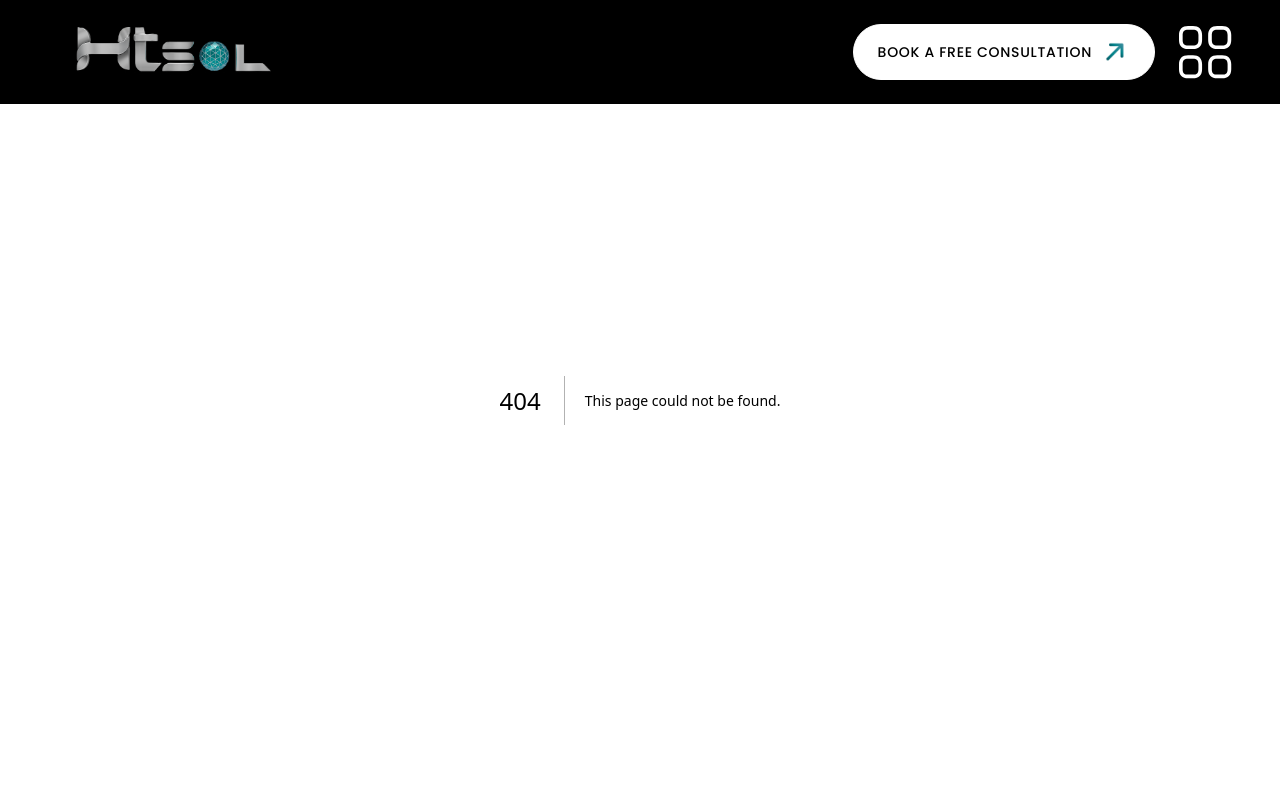
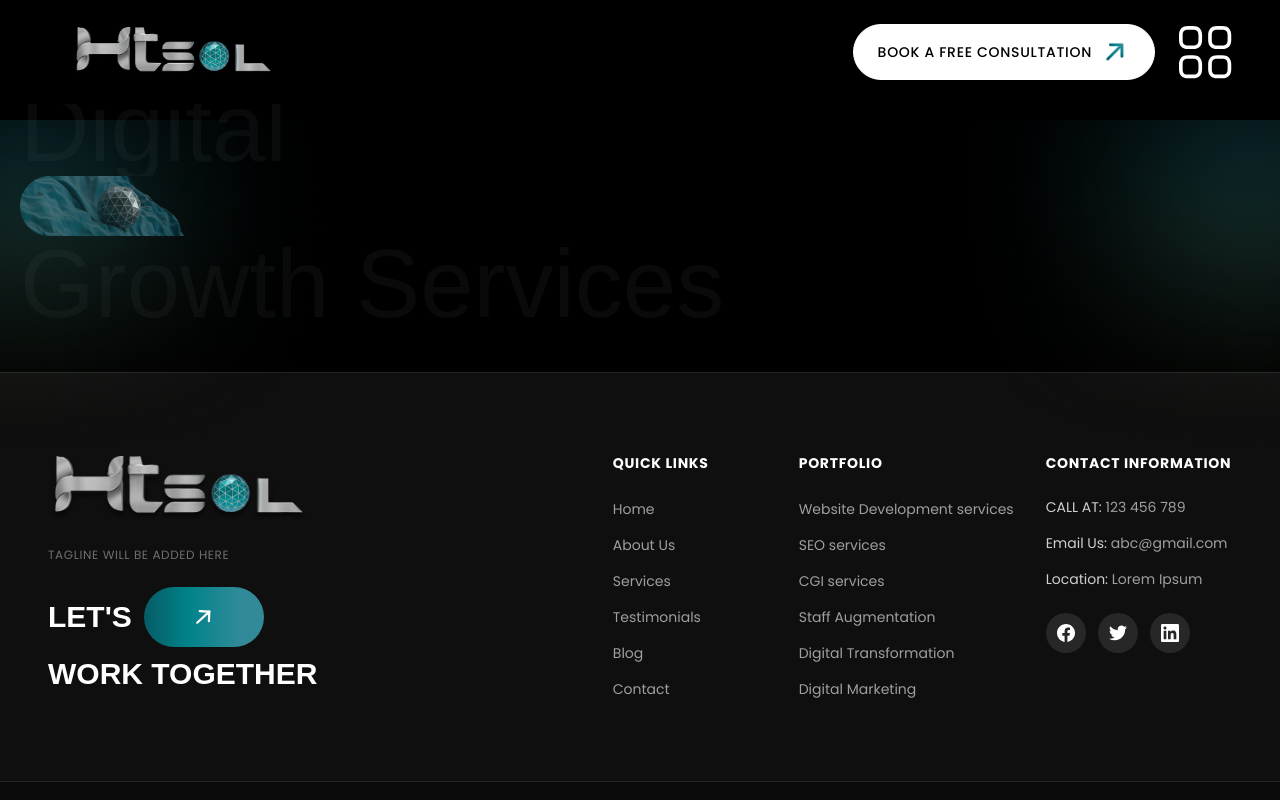
Before and after one commit to faseeh-htsols/htsols, a Next.js app: page /services in a window 1280 px wide. Before the commit this address had no page. Shown: the top 800 px of the page. Built offline with nearby package versions, Linux system fonts and the light colour scheme; a web font is replaced by a local one.

Commit message:
changes in homepge divider  section

```diff
--- /dev/null
+++ b/src/app/services/page.tsx
@@ -0,0 +1,12 @@
+import ServicesMain from "@/views/services/main";
+import React from "react";
+
+const ServicesPage = () => {
+  return (
+    <>
+      <ServicesMain />
+    </>
+  );
+};
+
+export default ServicesPage;
--- a/src/views/home/AboutSection.tsx
+++ b/src/views/home/AboutSection.tsx
@@ -6,15 +6,15 @@ import HeadingTwo from "@/components/ui/heading-two";
 
 export const AboutSection: React.FC = () => {
   return (
-    <section className="relative bg-black py-20 overflow-hidden">
+    <section className="relative bg-black py-20  [clip-path:polygon(0_0,100%_0,100%_97%,0_100%)]">
       {/* Top accent line */}
       {/* <div className="absolute top-0 left-0 right-0 h-1 bg-gradient-to-r from-transparent via-primary to-transparent" /> */}
-      <div
-        className="pointer-events-none absolute -top-5 left-0 h-10 w-[140%]
+      {/* <div
+        className="pointer-events-none absolute bottom-0 left-0 h-[3%] w-full
            bg-[linear-gradient(90deg,#075B65_0%,#00838A_37.02%,#328A99_81.25%)]
-           [clip-path:polygon(0_63%,100%_0,100%_55%,0_100%)]
+           [clip-path:polygon(0_0,100%_0,100%_97%,0_100%)]
            opacity-90"
-      ></div>
+      ></div> */}
 
       <div className="max-w-[1600px] mx-auto px-6 md:px-12">
         <div className="flex lg:flex-row flex-col gap-12">
@@ -64,8 +64,13 @@ export const AboutSection: React.FC = () => {
                 className="w-[50px] h-[50px] lg:w-[100px] lg:h-[100px]"
               />
             </div>
-            <div className="w-full h-full min-h-[300px]">
-              <Image src={"/about-two.png"} alt="image" fill />
+            <div className="w-full relative h-full min-h-[300px]">
+              <Image
+                src={"/about-two.png"}
+                alt="image"
+                className="object-cover"
+                fill
+              />
             </div>
           </div>
         </div>
--- a/src/views/home/ServicesSection.tsx
+++ b/src/views/home/ServicesSection.tsx
@@ -45,12 +45,11 @@ const services: ServiceCard[] = [
 
 export const ServicesSection: React.FC = () => {
   return (
-    <section className="relative bg-tertiary py-20 overflow-hidden">
+    <section className="relative bg-tertiary py-20 overflow-visible  -mt-[3%] [clip-path:polygon(0_3%,100%_0,100%_100%,0_100%)]">
       <div
-        className="pointer-events-none absolute -top-5 left-0 h-10 w-[140%]
+        className="pointer-events-none absolute z-2 top-0 left-0 h-7 -rotate-1 w-full
            bg-[linear-gradient(90deg,#075B65_0%,#00838A_37.02%,#328A99_81.25%)]
-           [clip-path:polygon(0_63%,100%_0,100%_55%,0_100%)]
-           opacity-90"
+          "
       ></div>
 
       {/* Top accent line */}
--- /dev/null
+++ b/src/views/services/banner.tsx
@@ -0,0 +1,44 @@
+import Container from "@/components/ui/container";
+import Image from "next/image";
+import React from "react";
+
+const Banner = () => {
+  return (
+    <div className="bg-black relative py-10 mt-10">
+      <div className="absolute top-20 left-0">
+        <Image
+          src={"/left-gradient.png"}
+          width={500}
+          height={500}
+          className="w-[350px] h-[350px]"
+          alt="left gradient"
+        />
+      </div>
+      <div className="absolute top-20 right-0">
+        <Image
+          src={"/right-gradient.png"}
+          width={500}
+          height={500}
+          className="w-[350px] h-[350px]"
+          alt="left gradient"
+        />
+      </div>
+      <Container>
+        <div>
+          <h1 className="text-8xl font-primary">
+            <span>Digital</span>
+            <Image
+              src={"/services-header.png"}
+              width={200}
+              height={200}
+              alt="services header"
+            />
+            <span>Growth Services</span>
+          </h1>
+        </div>
+      </Container>
+    </div>
+  );
+};
+
+export default Banner;
--- /dev/null
+++ b/src/views/services/main.tsx
@@ -0,0 +1,12 @@
+import React from "react";
+import Banner from "./banner";
+
+const ServicesMain = () => {
+  return (
+    <>
+      <Banner />
+    </>
+  );
+};
+
+export default ServicesMain;
```
Also changed, not shown: public/services-header.png (added).
